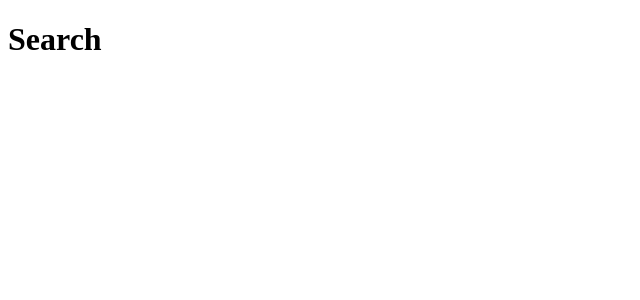
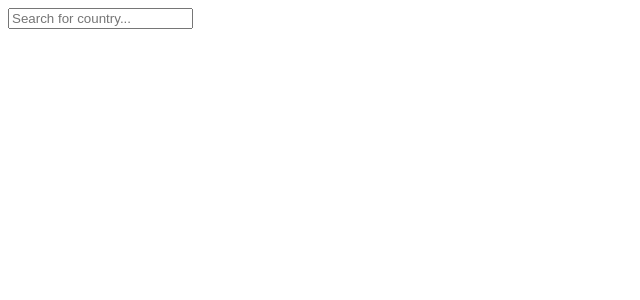
Before and after one commit to Peacesandy/techrity-finaltask, a React (Create React App) app: page / in a window 1280 px wide. Shown: the top 300 px of the page, without its empty margins (0-640 px from the left). Built offline with nearby package versions, Linux system fonts and the light colour scheme.

Commit message:
created a placeholder

```diff
--- a/src/App.js
+++ b/src/App.js
@@ -1,11 +1,20 @@
-//import Search from './components/Search';
+//import React, {useState} from 'react';
+
+//components
+import Footer from './components/Footer';
+import Search from './components/Search';
+import Table from './components/Table';
 import './index.css'
 
 
 function App() {
+
+
   return (
     <div className="App">
-       <h1>Search</h1>
+       <Footer />
+       <Search />
+       <Table />
     </div>
   );
 }
--- a/src/components/Footer.jsx
+++ b/src/components/Footer.jsx
@@ -2,7 +2,7 @@ import React from 'react'
 
 function Footer() {
   return (
-    <div>Footer</div>
+    <div></div>
   )
 }
 
--- a/src/components/Search.jsx
+++ b/src/components/Search.jsx
@@ -2,7 +2,9 @@ import React from 'react'
 
 function Search() {
   return (
-    <div>Search</div>
+    <form>
+      <input id='placeholder'  type='text' placeholder='Search for country...'/>
+    </form>
   )
 }
 
```
